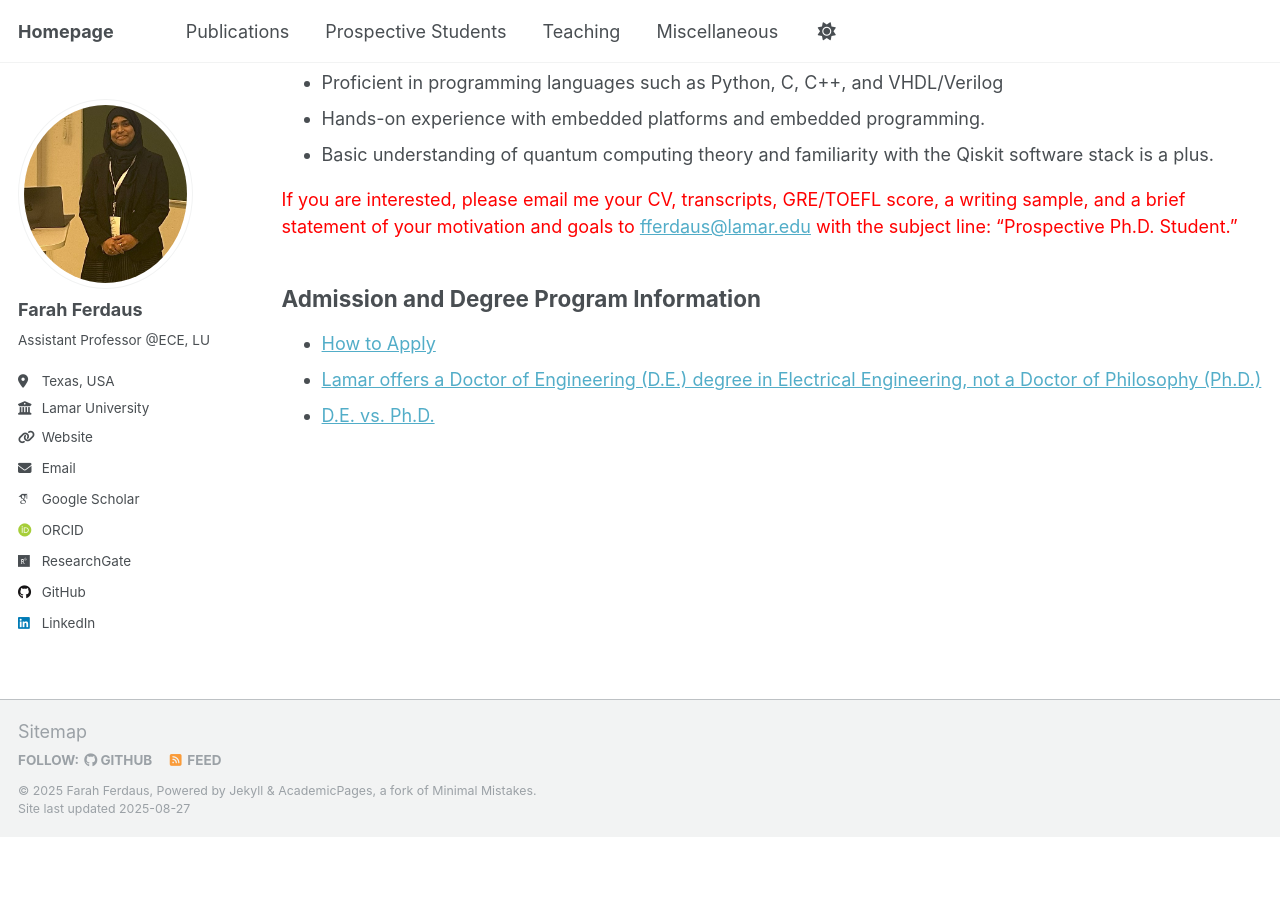
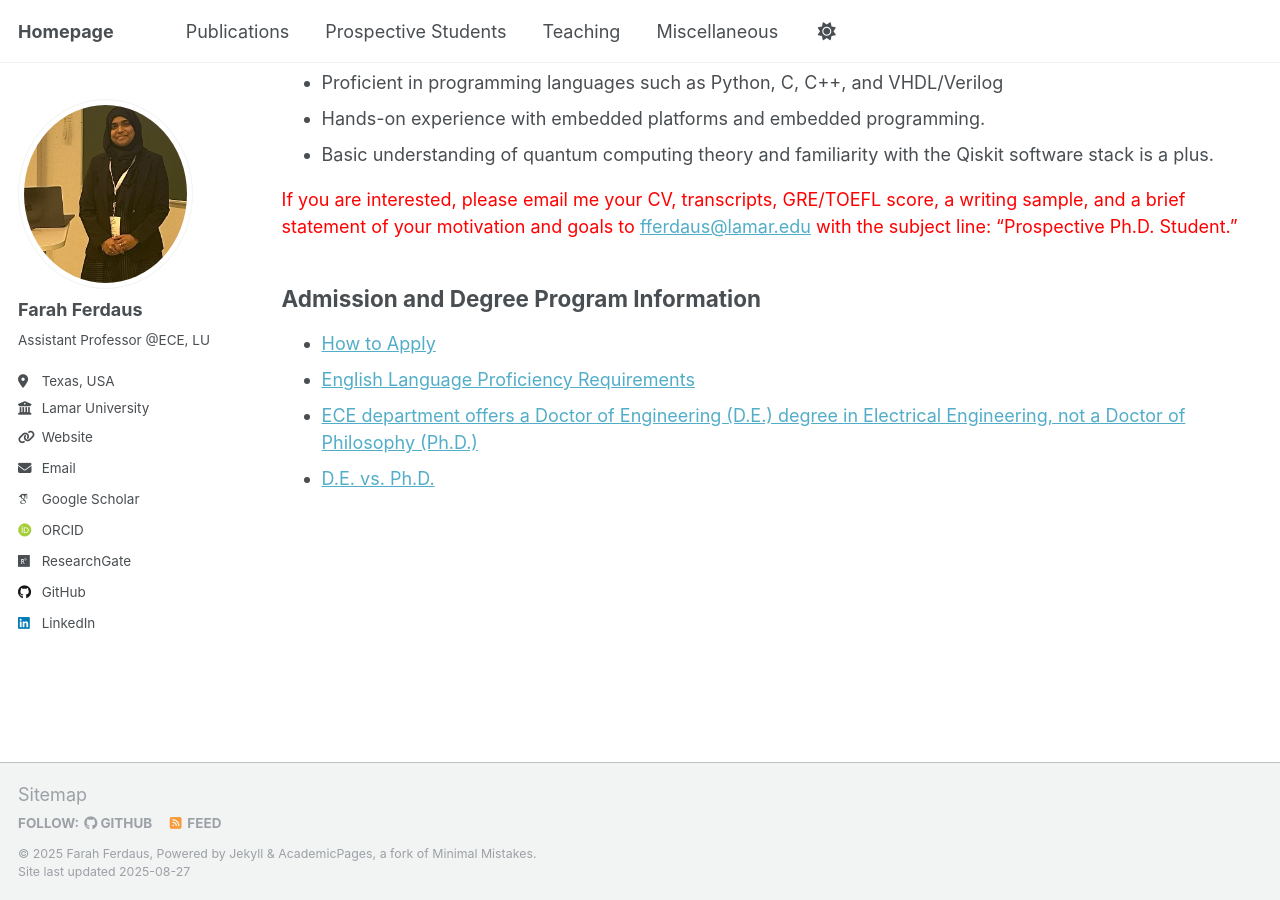
Before and after one commit to fferdaus/fferdaus.github.io, a Jekyll site: the page built from _pages/ProspectiveStudents.md, in a window 1280 px wide and 900 px high, scrolled down 726 px. Built offline with Jekyll 4.4.1, drawn with Linux system fonts in a browser that asks for light colours; some web fonts are replaced; before the commit the page ends 1563 px from its top, so only the background shows below that.

Commit message:
Update ProspectiveStudents.md

```diff
--- a/_pages/ProspectiveStudents.md
+++ b/_pages/ProspectiveStudents.md
@@ -37,5 +37,6 @@ I am seeking candidates with a solid background and an interest in interdiscipli
 ## Admission and Degree Program Information
 
 - [How to Apply](https://www.lamar.edu/admissions/how-to-apply/graduate/how-to-apply.html)
-- [Lamar offers a Doctor of Engineering (D.E.) degree in Electrical Engineering, not a Doctor of Philosophy (Ph.D.)](https://www.lamar.edu/academics/degrees/electrical-engineering/electrical-engineering-doctoral-degree.html)
+- [English Language Proficiency Requirements](https://www.lamar.edu/admissions/how-to-apply/english-language-proficiency-requirements.html)
+- [ECE department offers a Doctor of Engineering (D.E.) degree in Electrical Engineering, not a Doctor of Philosophy (Ph.D.)](https://www.lamar.edu/academics/degrees/electrical-engineering/electrical-engineering-doctoral-degree.html)
 - [D.E. vs. Ph.D.](https://www.findaphd.com/guides/doctor-of-engineering-engd-guide)
```
